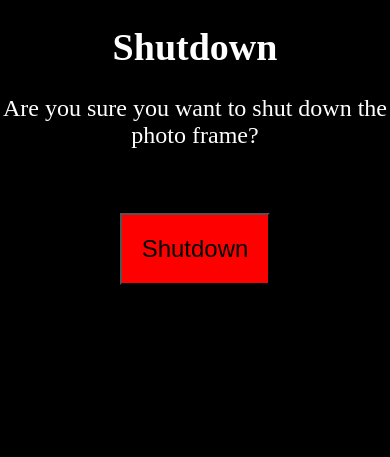
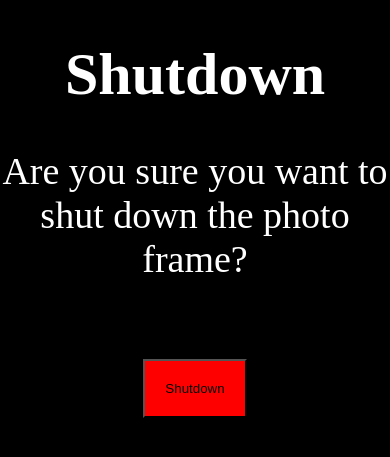
Before and after one commit to adamalton/floto-flame, a Django app: template floto/templates/floto/shutdown.html in a window 390 px wide. Shown: the top 457 px of the page. Run offline with Django 3.2, Linux system fonts and the light colour scheme; the template is opened without the code that fills it, so the values that code supplies are empty.

Commit message:
Make all the text bigger on the /shutdown/ page.
Better on mobile, init.

```diff
--- a/floto/static/floto/css/floto.css
+++ b/floto/static/floto/css/floto.css
@@ -69,14 +69,14 @@ body{
 #shutdown{
 	color: #fff;
 	text-align: center;
-	font-size: 24px;
+	font-size: 38px;
 }
 #shutdown h1{
-	font-size: 38px;
+	font-size: 60px;
 }
 #shutdown button{
 	background: red;
 	padding:20px;
-	font-size: inherit;
+	font-size: 50;
 	margin-top: 40px;
 }
```
